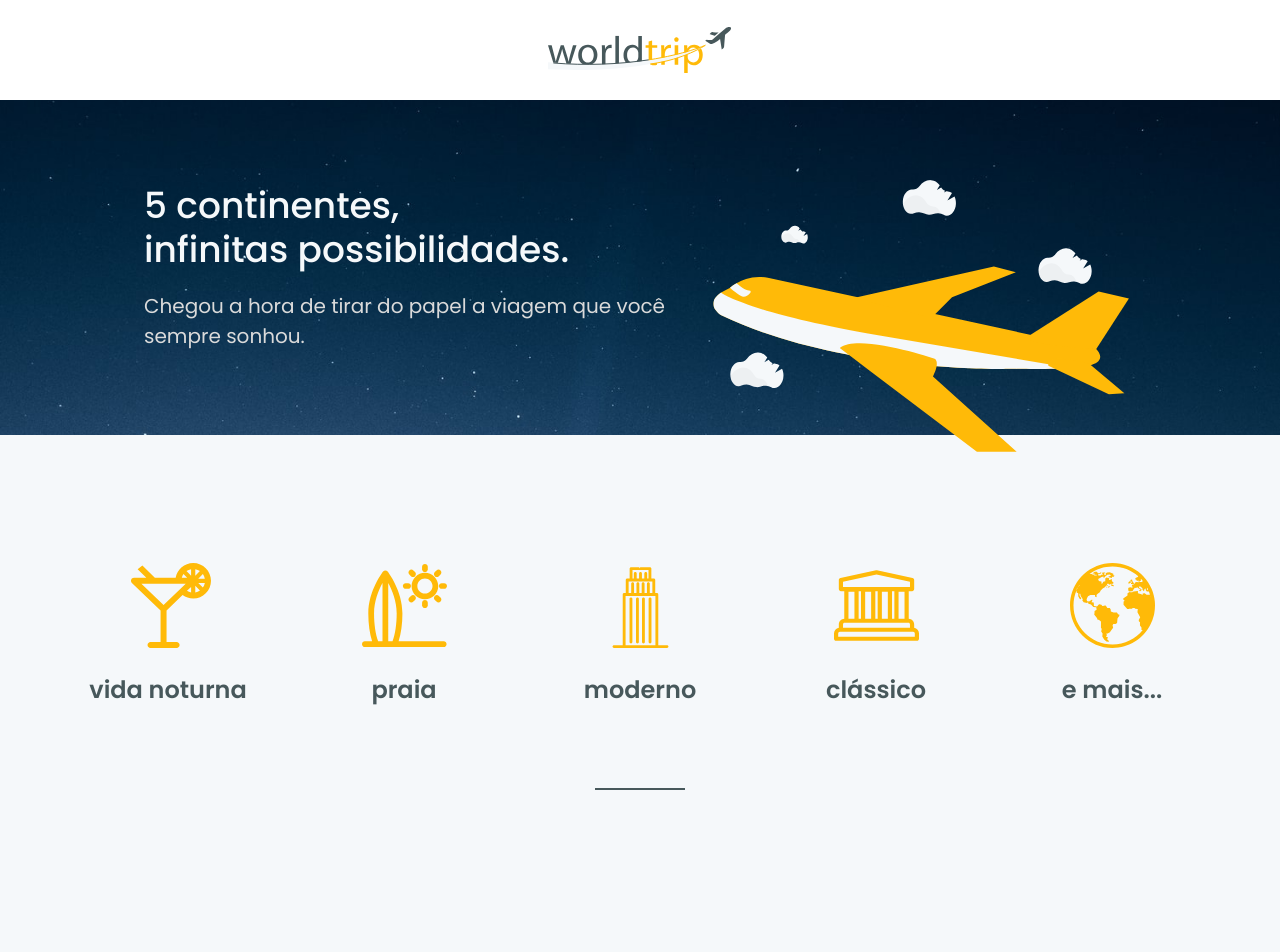
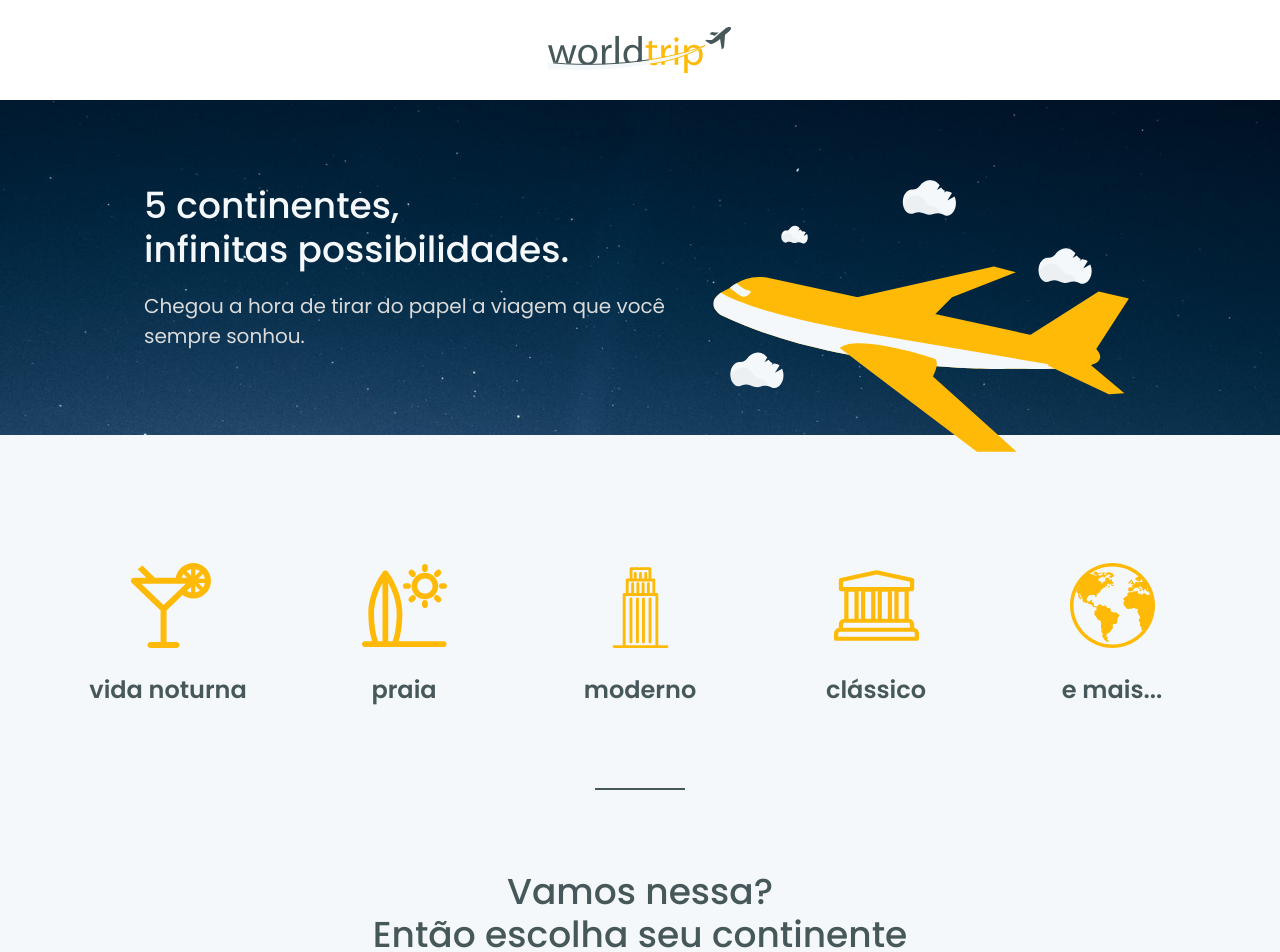
Before and after one commit to GuilhermeFujita/ignite-worldtrip, a Next.js app: page / in a window 1280 px wide. Shown: the top 952 px of the page. Before the commit the page ends 870 px from the top, so only its background shows below. Built offline with nearby package versions, Linux system fonts and the light colour scheme.

Commit message:
Add Heading with text

```diff
--- a/src/pages/index.tsx
+++ b/src/pages/index.tsx
@@ -1,4 +1,4 @@
-import { Flex } from "@chakra-ui/react";
+import { Flex, Heading } from "@chakra-ui/react";
 import Banner from "../components/Banner";
 import Caracteristicas from "../components/Caracteristicas";
 import Header from "../components/Header";
@@ -11,6 +11,15 @@
       <Banner />
       <Caracteristicas />
       <Separator />
+
+      <Heading
+        textAlign="center"
+        fontWeight="500"
+        mb={["5", "14"]}
+        fontSize={["lg", "3xl", "4xl"]}
+      >
+        Vamos nessa? <br />Então escolha seu continente
+      </Heading>
     </Flex>
   )
 }
```
